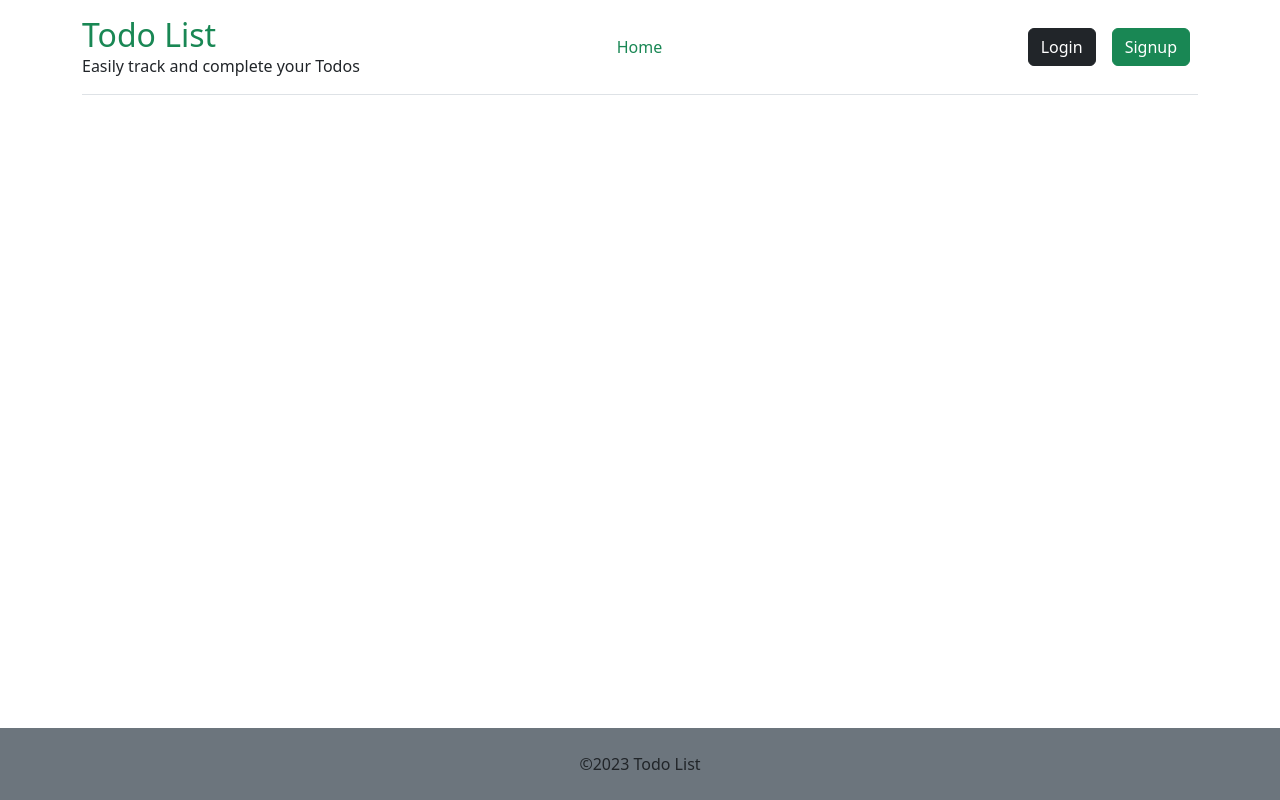
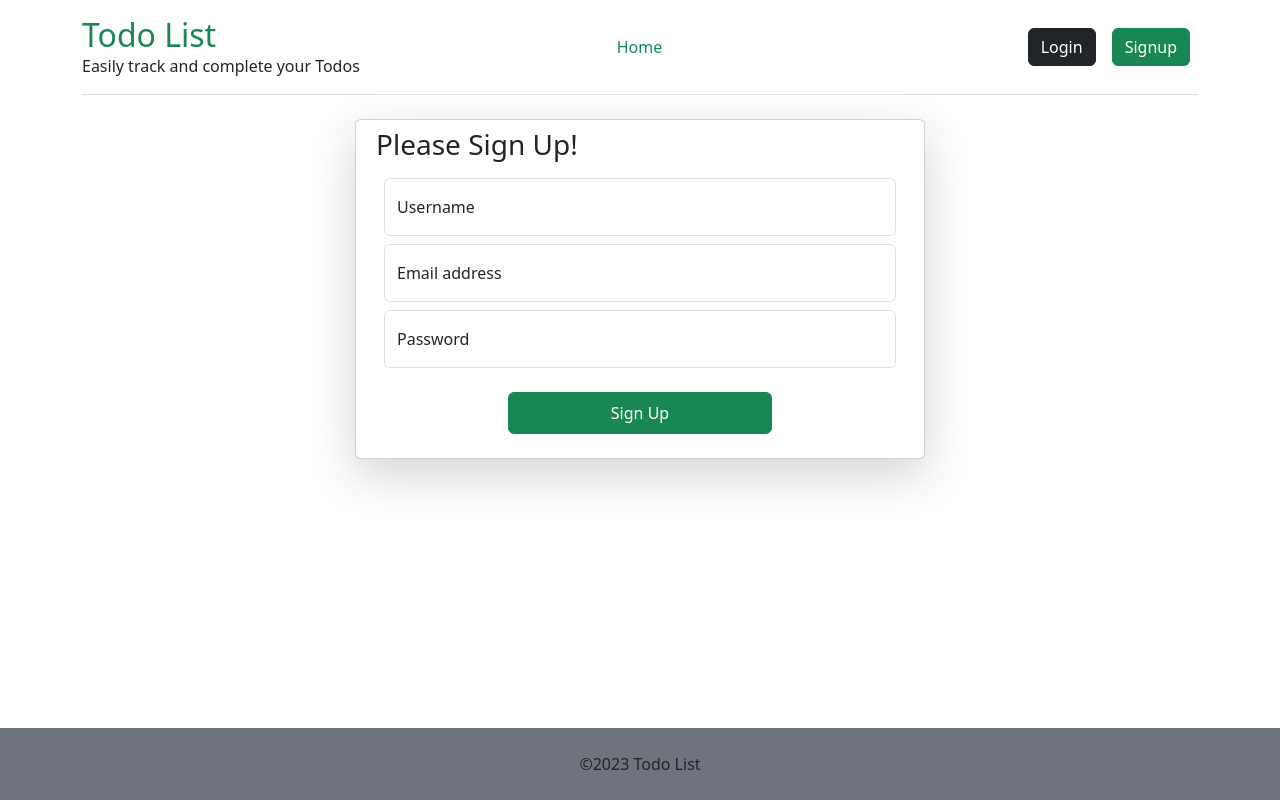
Before and after one commit to jacobhargraves/react-to-do-list, a React (Create React App) app in the folder client/: page /signup in a window 1280 px wide. Built offline with nearby package versions, Linux system fonts and the light colour scheme.

Commit message:
sign up page working

```diff
--- a/client/src/pages/Signup.js
+++ b/client/src/pages/Signup.js
@@ -1,16 +1,95 @@
-import React, { useState } from 'react';
-import { Link } from 'react-router-dom';
+import React, { useState } from "react";
+import { Link } from "react-router-dom";
 
-import { useMutation } from '@apollo/client';
+import { useMutation } from "@apollo/client";
+import { ADD_USER } from "../utils/mutations";
 
-import Auth from '../utils/auth';
+import Auth from "../utils/auth";
 
 const Signup = () => {
+  const [formState, setFormState] = useState({
+    username: "",
+    email: "",
+    password: "",
+  });
+  const [addUser, { error, data }] = useMutation(ADD_USER);
+
+  const handleChange = (event) => {
+    const { name, value } = event.target;
+
+    setFormState({
+      ...formState,
+      [name]: value,
+    });
+  };
+
+  const handleFormSubmit = async (event) => {
+    event.preventDefault();
+    console.log(formState);
+
+    try {
+      const { data } = await addUser({
+        variables: { ...formState },
+      });
+
+      Auth.login(data.addUser.token);
+    } catch (e) {
+      console.error(e);
+    }
+  };
 
   return (
-    <main>
+    <div className="container">
+      <div className="row d-flex justify-content-center">
+        <main className="col-lg-6 col-md-12 card shadow-lg form-signin m-auto">
+          <form className="m-2" onSubmit={handleFormSubmit}>
+            <h2 className="h3 mb-3 fw-normal">Please Sign Up!</h2>
 
-    </main>
+            <div className="form-floating m-2">
+            <input
+                type="text"
+                className="form-control"
+                id="floatingUser"
+                name="username"
+                placeholder="username"
+                value={formState.username}
+                onChange={handleChange}
+              ></input>
+              <label htmlFor="floatingUser">Username</label>
+            </div>
+            <div className="form-floating m-2">
+              <input
+                type="email"
+                className="form-control"
+                id="floatingInput"
+                name="email"
+                placeholder="name@example.com"
+                value={formState.email}
+                onChange={handleChange}
+              ></input>
+              <label htmlFor="floatingInput">Email address</label>
+            </div>
+            <div className="form-floating m-2">
+              <input
+                type="password"
+                className="form-control"
+                id="floatingPassword"
+                name="password"
+                placeholder="********"
+                value={formState.password}
+                onChange={handleChange}
+              ></input>
+              <label htmlFor="floatingPassword">Password</label>
+            </div>
+            <div className="d-flex justify-content-center">
+              <button className="btn my-3 btn-success w-50 py-2" type="submit">
+                Sign Up
+              </button>
+            </div>
+          </form>
+        </main>
+      </div>
+    </div>
   );
 };
 
```
Also changed, not shown: client/src/pages/Login.js (+9 -9 lines).
